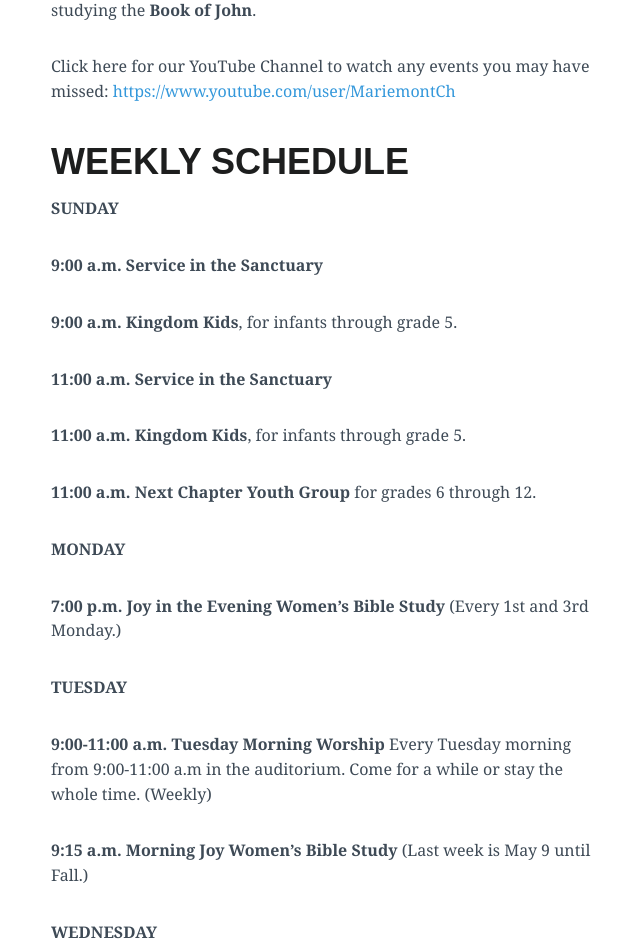
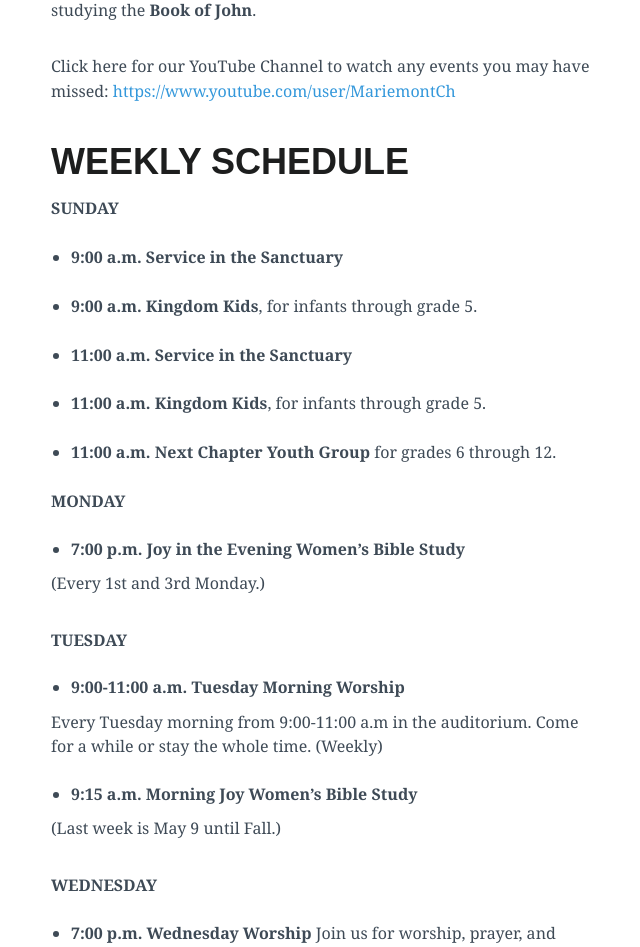
Before and after one commit to lukemoderwell/mariemont, a Jekyll site: the page built from updates.markdown, in a window 1280 px wide. Shown: the part 722-1669 px from the top of the page, without its empty margins (317-957 px from the left). Built offline with Jekyll 4.4.1, drawn with Linux system fonts in a browser that asks for light colours; nearby versions of some CDN libraries.

Commit message:
Updated Updates

```diff
--- a/updates.markdown
+++ b/updates.markdown
@@ -34,45 +34,49 @@ Click here for our YouTube Channel to watch any events you may have missed:
 
 **SUNDAY**
 
-**9:00 a.m. Service in the Sanctuary**
+* **9:00 a.m. Service in the Sanctuary**
 
-**9:00 a.m. Kingdom Kids**, for infants through grade 5.
+* **9:00 a.m. Kingdom Kids**, for infants through grade 5.
 
-**11:00 a.m. Service in the Sanctuary**
+* **11:00 a.m. Service in the Sanctuary**
 
-**11:00 a.m. Kingdom Kids**, for infants through grade 5.
+* **11:00 a.m. Kingdom Kids**, for infants through grade 5.
 
-**11:00 a.m. Next Chapter Youth Group** for grades 6 through 12.
+* **11:00 a.m. Next Chapter Youth Group** for grades 6 through 12.
 
 **MONDAY**
 
-**7:00 p.m. Joy in the Evening Women's Bible Study** (Every 1st and 3rd Monday.)
+* **7:00 p.m. Joy in the Evening Women's Bible Study**
+
+(Every 1st and 3rd Monday.)
 
 **TUESDAY**
 
-**9:00-11:00 a.m. Tuesday Morning Worship**
+* **9:00-11:00 a.m. Tuesday Morning Worship**
+
 Every Tuesday morning from 9:00-11:00 a.m in the auditorium. Come for a while or stay the whole time. (Weekly)
 
-**9:15 a.m. Morning Joy Women's Bible Study**
+* **9:15 a.m. Morning Joy Women's Bible Study**
+
 (Last week is May 9 until Fall.)
 
 **WEDNESDAY**
 
-**7:00 p.m. Wednesday Worship**
+* **7:00 p.m. Wednesday Worship**
 Join us for worship, prayer, and ministry time. Kids welcome!
 
 **THURSDAY**
 
-**10:00-11:00 a.m. Thursday Morning Worship**
+* **10:00-11:00 a.m. Thursday Morning Worship**
 Every Thursday morning from 10:00-11:00 a.m. in the auditorium. Come for a while or stay the whole time. (Weekly)
 
-**7:00-9:00 p.m. Next Chapter Youth Group**
+* **7:00-9:00 p.m. Next Chapter Youth Group**
 
 Teens gather in the 3rd floor Youth room for fun, games, food, and solid teaching for students grades 7-12. (Weekly)
 
 **FRIDAY**
 
-**7:00-9:00 p.m. Next Chapter Youth Hangout**
+* **7:00-9:00 p.m. Next Chapter Youth Hangout**
 
 Teen hangout the last Friday of every month.
 
```
